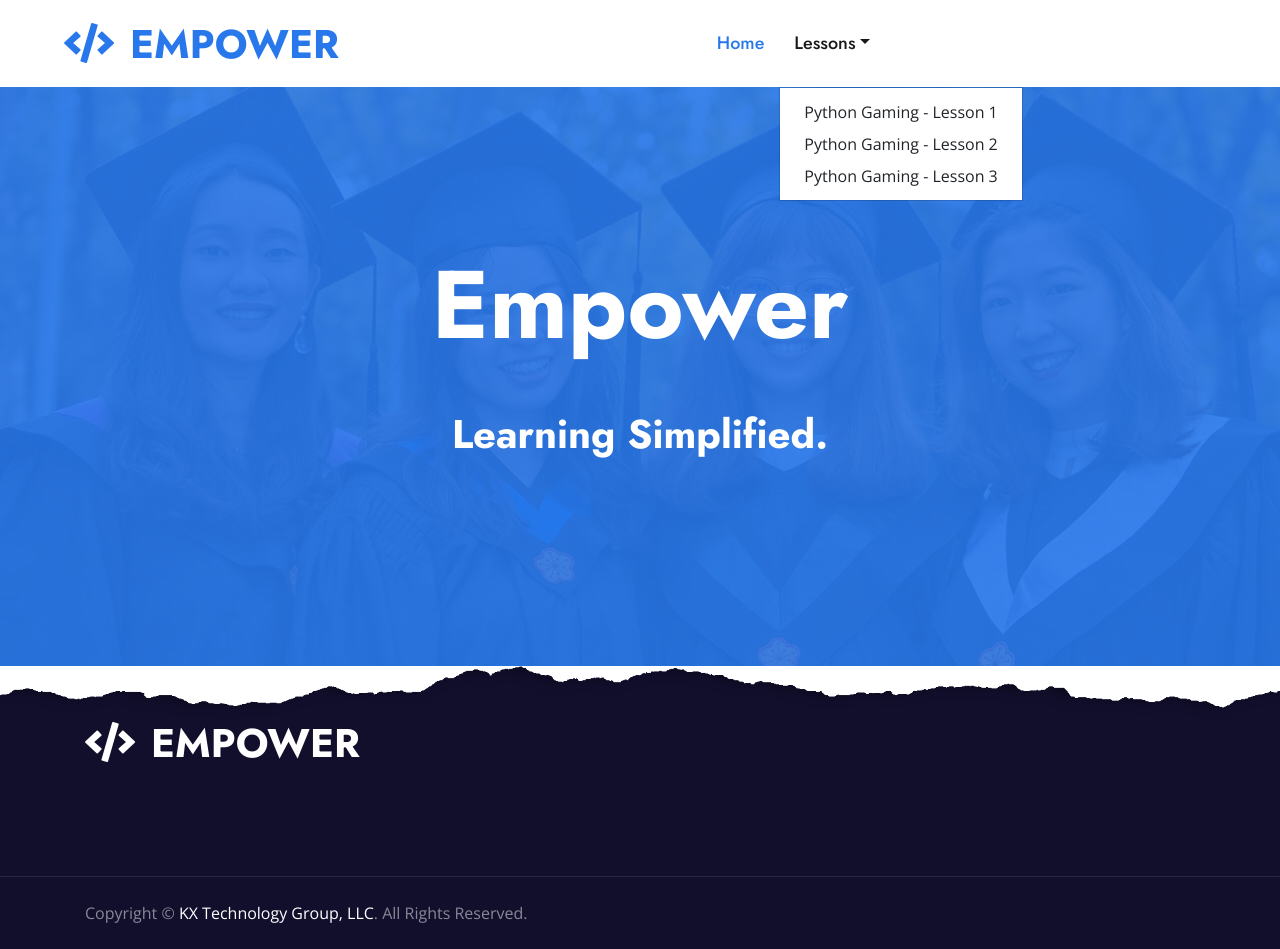
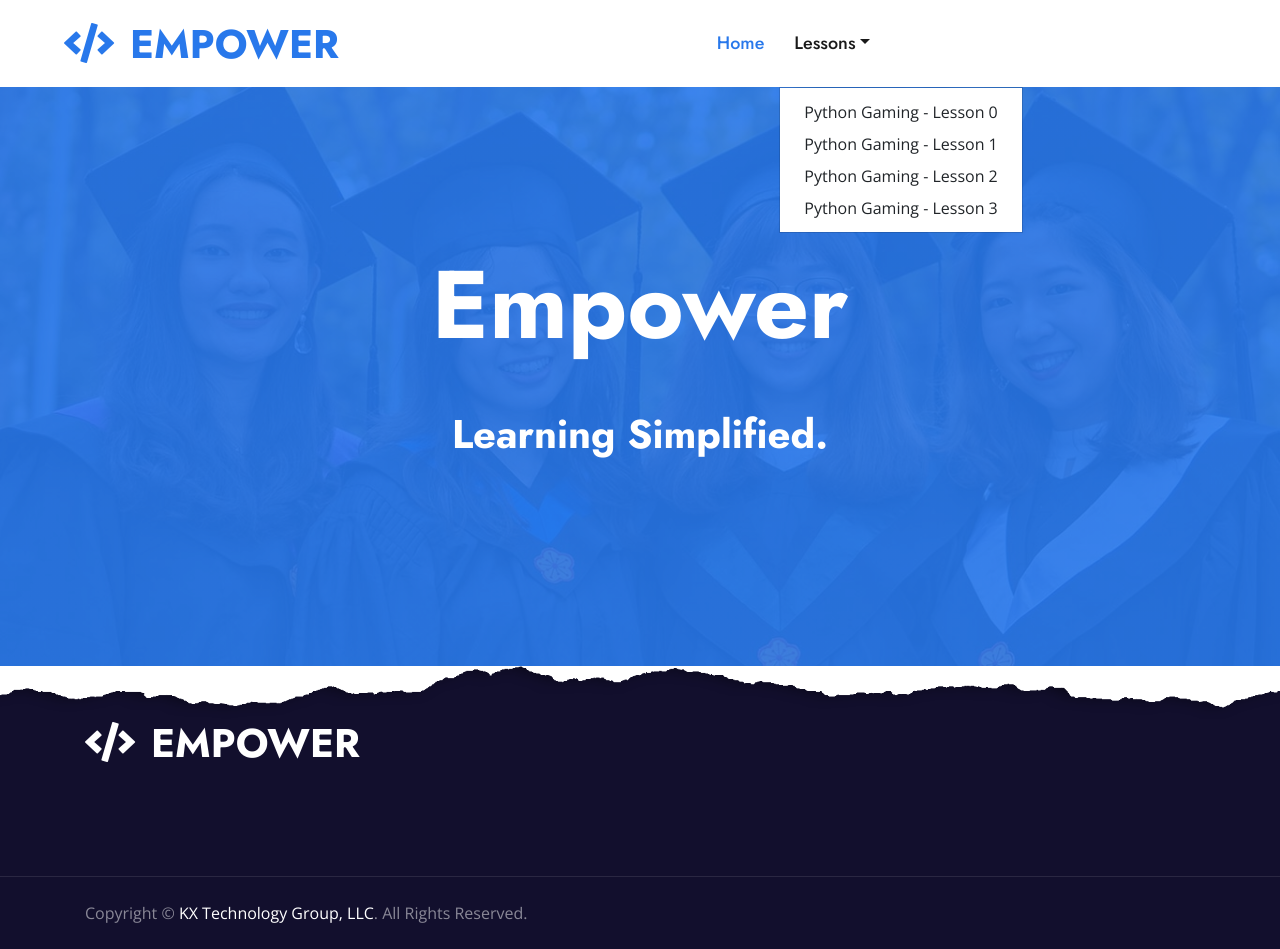
Before and after one commit to KwamesKorner/Pythonclass, a plain HTML site: page index.html in a window 1280 px wide. Both pictures are taken after a click on the link "Lessons". Drawn offline with nearby package versions, Linux system fonts and the light colour scheme; files that its build step writes are made by us from their sources.

Commit message:
adding link to lesson 0

```diff
--- a/index.html
+++ b/index.html
@@ -77,6 +77,7 @@
                     <div class="nav-item dropdown">
                         <a href="#" class="nav-link dropdown-toggle" data-toggle="dropdown">Lessons</a>
                         <div class="dropdown-menu m-0">
+                            <a href="python-gaming-0.html" class="dropdown-item">Python Gaming - Lesson 0</a>
                             <a href="python-gaming-1.html" class="dropdown-item">Python Gaming - Lesson 1</a>
                             <a href="python-gaming-2.html" class="dropdown-item">Python Gaming - Lesson 2</a>
                             <a href="python-gaming-3.html" class="dropdown-item">Python Gaming - Lesson 3</a>
```
